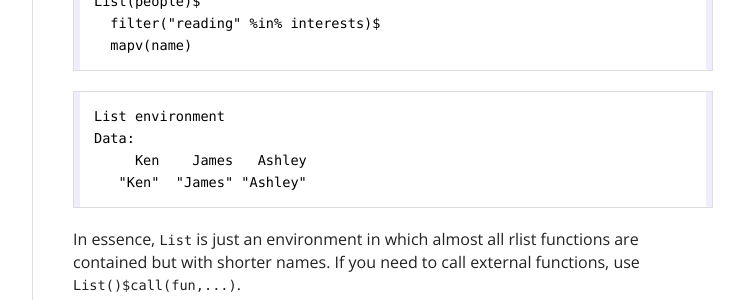
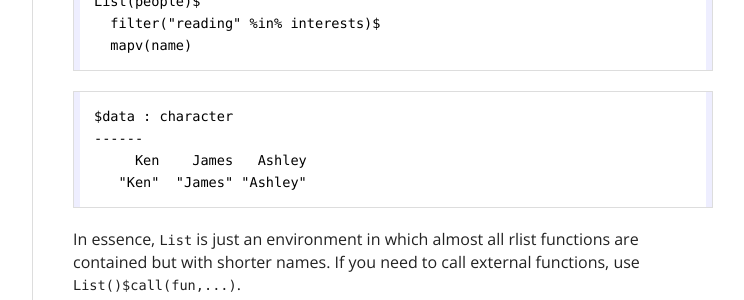
Before and after one commit to harryprince/renkun-ken.github.io, a Jekyll site: the page built from _posts/2014-08-06-introducing-rlist-0.3.md, in a window 1280 px wide and 900 px high, scrolled down 4869 px. Shown: the part 152-452 px from the top of the window, without its empty margins (378-1122 px from the left). Built offline with Jekyll 4.4.1, drawn with Linux system fonts in a browser that asks for light colours; nearby versions of some CDN libraries; Markdown is read by kramdown in place of the engine named in the settings; comment, search, counter and statistics services are not loaded.

Commit message:
update post

````diff
--- a/_posts/2014-08-06-introducing-rlist-0.3.md
+++ b/_posts/2014-08-06-introducing-rlist-0.3.md
@@ -233,8 +233,8 @@ List(people)$
 ```
 
 ```
-List environment
-Data:
+$data : character
+------
      Ken    James   Ashley
    "Ken"  "James" "Ashley"
 ```
````
Also changed, not shown: _src/2014-08-06-introducing-rlist-0.3.Rmd (line endings or trailing spaces).
